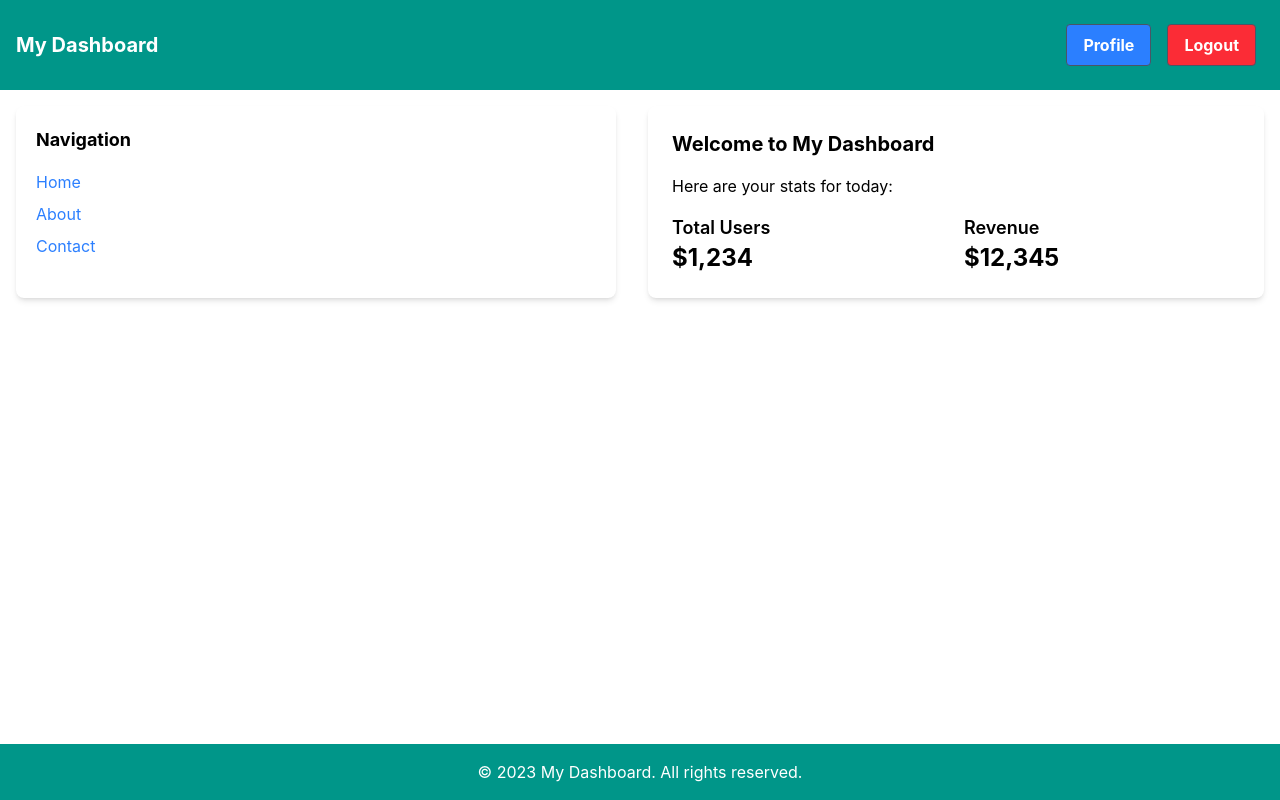
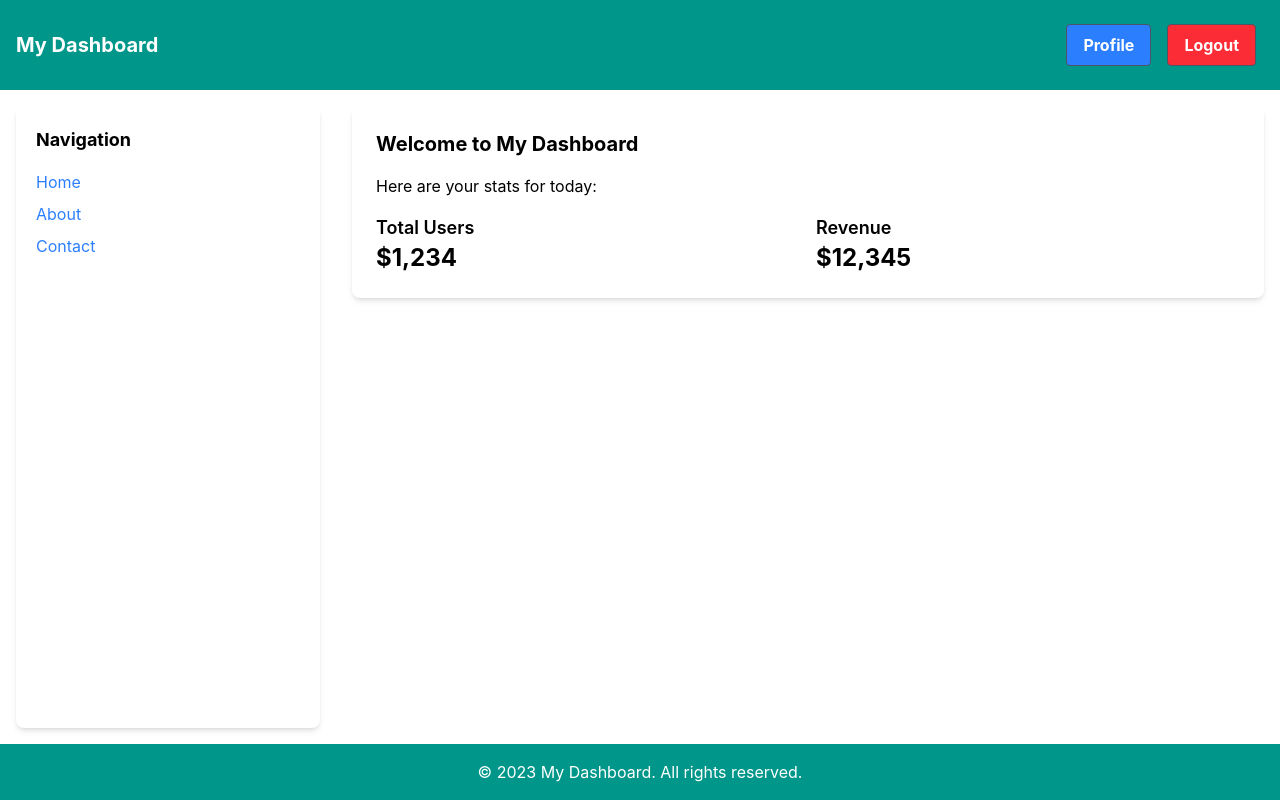
Before and after one commit to Hrisshhii/zustand-practice, a React (Vite) app in the folder dp-challenges/: page / in a window 1280 px wide. Built offline with nearby package versions, Linux system fonts and the light colour scheme.

Commit message:
Refactor App and SplitScreen components for improved layout and styling

```diff
--- a/dp-challenges/src/App.tsx
+++ b/dp-challenges/src/App.tsx
@@ -9,7 +9,7 @@ const App = () => {
     <div className="flex flex-col min-h-screen">
     <Header />
 
-      <div className="flex-1">
+    <div className="flex-1 flex">
       <SplitScreen LeftWeight={1} RightWeight={3}>
         <Sidebar />
         <Content />
--- a/dp-challenges/src/components/SplitScreen.tsx
+++ b/dp-challenges/src/components/SplitScreen.tsx
@@ -6,16 +6,20 @@ interface SplitScreenProps{
   RightWeight?: number
 };
 
-const SplitScreen = ({children,LeftWeight=1,RightWeight=1}:SplitScreenProps) => {
-  const [left,right]=children;
-  const leftWidth=`${LeftWeight}rem`;
-  const rightWidth=`${RightWeight}rem`;
+const SplitScreen = ({children,LeftWeight=1,RightWeight=1}: SplitScreenProps) => {
+  const [left,right] = children;
+
   return (
-    <section style={{ display: 'flex' }}>
-      <div style={{ flex: leftWidth }} className="p-4">{left}</div>
-      <div style={{ flex: rightWidth }} className="p-4">{right}</div>
+    <section className="flex flex-1">
+      <div style={{ flex: LeftWeight }} className="p-4">
+        {left}
+      </div>
+
+      <div style={{ flex: RightWeight }} className="p-4">
+        {right}
+      </div>
     </section>
-  )
-}
+  );
+};
 
-export default SplitScreen
+export default SplitScreen;
```
Lines whose indentation alone changed are shown as unchanged.
